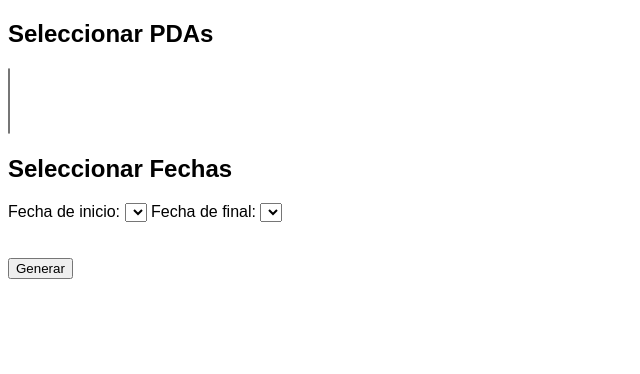
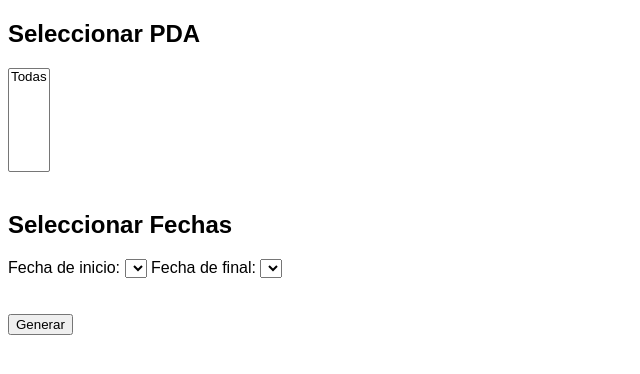
Before and after one commit to vega-martin/CorreosRutas, a Flask app: page /options in a window 1280 px wide. Shown: the top 374 px of the page, without its empty margins (0-640 px from the left). Run offline with Flask 3, Linux system fonts and the light colour scheme; lists and menus that the app fills with data are empty.

Commit message:
Arreglar selector de pdas y fechas

```diff
--- a/Frontend/app/controllers/options.py
+++ b/Frontend/app/controllers/options.py
@@ -4,9 +4,12 @@ import pandas as pd
 
 options_bp = Blueprint('options', __name__, template_folder='templates')
 
+
+
 @options_bp.route('/options')
 def options():
     return render_template('options.html')
+
 
 
 def normalizar_fechas(lista_fechas):
@@ -15,10 +18,10 @@ def normalizar_fechas(lista_fechas):
     for fecha in lista_fechas:
         try:
             # Convertir con pandas, autodetecta formato
-            fecha_convertida = pd.to_datetime(fecha, dayfirst=True, errors='coerce')
+            fecha_convertida = pd.to_datetime(fecha, errors='coerce')
             if pd.isna(fecha_convertida):
                 continue  # si no se pudo convertir, se ignora
-            fechas_convertidas.append(fecha_convertida.strftime('%Y-%m-%d'))
+            fechas_convertidas.append(fecha_convertida.strftime('%d-%m-%Y'))
         except Exception as e:
             print(f"Error al convertir la fecha {fecha}: {e}")
 
@@ -27,13 +30,7 @@ def normalizar_fechas(lista_fechas):
 
 
 
-def get_fechas_por_pda(path, pda):
-    try:
-        df = pd.read_csv(path, delimiter=';', low_memory=False)
-    except Exception as e:
-        print(f"Error al leer el archivo CSV: {e}")
-        return []
-
+def get_fechas_por_pda(df, pda):
     posibles_columnas_fecha = ['fec_lectura_medicion', 'Fec Actividad', 'INSTANTE']
     posibles_columnas_pda = ['cod_inv_pda', 'Num Inv', 'COD_SECCION']
 
@@ -48,16 +45,42 @@ def get_fechas_por_pda(path, pda):
         print("No se encontraron columnas válidas para fechas o PDAs.")
         return []
 
+
+
+def get_fechas_por_todas_las_pdas(df):
+    posibles_columnas_fecha = ['fec_lectura_medicion', 'Fec Actividad', 'INSTANTE']
+    col_fecha = next((col for col in posibles_columnas_fecha if col in df.columns), None)
+
+    if col_fecha:
+        fechas = sorted(df[col_fecha].dropna().unique())
+        return normalizar_fechas(fechas)
+    else:
+        print("No se encontró una columna válida de fechas.")
+        return []
+
+
+
 @options_bp.route('/fechas_por_pda')
 def fechas_por_pda():
     pda = request.args.get('pda')
     path = current_app.config['UPLOADED_FILES']['A']
+    try:
+        df = pd.read_csv(path, delimiter=';', low_memory=False)
+    except Exception as e:
+        print(f"Error al leer el archivo CSV: {e}")
+        return []
 
     if not path or not pda:
         return jsonify({'fechas': []})
 
-    fechas = get_fechas_por_pda(path, pda)
+    if pda == "TODAS":
+        fechas = get_fechas_por_todas_las_pdas(df)
+    else:
+        fechas = get_fechas_por_pda(df, pda)
+
     return jsonify({'fechas': fechas})
+
+
 
 @options_bp.route('/procesar_mapa', methods=['POST'])
 def procesar_mapa():
@@ -73,5 +96,4 @@ def procesar_mapa():
         flash("La fecha de fin debe ser mayor que la de inicio", "error")
         return redirect(url_for('options_bp.generar_mapa'))
 
-    # Procesar datos (mapa, gráfico, etc.)
-    return f"Procesando mapa para PDA {pda} entre {fecha_inicio} y {fecha_fin}"
+    return f"Procesando mapa para PDA: {pda} entre {fecha_inicio} y {fecha_fin}"
--- a/Frontend/app/templates/options.html
+++ b/Frontend/app/templates/options.html
@@ -3,33 +3,27 @@
 {% block content %}
 
     <div>
-        <form id="forms" method="POST" action="/generateResults" onsubmit="return validarFechas()">
-            <h2>Seleccionar PDAs</h2>
-            <select name="pda" id="pda" multiple>
+        <form id="forms" method="POST" action="/procesar_mapa" onsubmit="return validarFormulario();">
+            <h2>Seleccionar PDA</h2>
+            <select name="pda" id="pda" size="6">
+                <option value="TODAS">Todas</option>
                 {% for pda in pdas %}
                     <option value="{{ pda }}">{{ pda }}</option>
                 {% endfor %}
             </select>
-            <br>
+            <br><br>
 
             <h2>Seleccionar Fechas</h2>
             <label for="fechaInicio">Fecha de inicio:</label>
-            <select name="fechaInicio" id="fechaInicio">
-                {% for fecha in fechas %}
-                    <option value="{{ fecha }}">{{ fecha }}</option>
-                {% endfor %}
-            </select>
+            <select name="fecha_inicio" id="fechaInicio"></select>
 
             <label for="fechaFin">Fecha de final:</label>
-            <select name="fechaFin" id="fechaFin">
-                {% for fecha in fechas %}
-                    <option value="{{ fecha }}">{{ fecha }}</option>
-                {% endfor %}
-            </select>
-            <br>
-            <br><br>
+            <select name="fecha_fin" id="fechaFin"></select>
+            <br><br><br>
+
             <button type="submit">Generar</button>
         </form>
+
         <script>
             const pdaSelect = document.getElementById('pda');
             const fechaInicio = document.getElementById('fechaInicio');
@@ -37,7 +31,12 @@
 
             pdaSelect.addEventListener('change', function () {
                 const pda = this.value;
-                if (!pda) return;
+
+                if (!pda) {
+                    fechaInicio.innerHTML = '';
+                    fechaFin.innerHTML = '';
+                    return;
+                }
 
                 fetch(`/fechas_por_pda?pda=${encodeURIComponent(pda)}`)
                     .then(response => response.json())
@@ -55,14 +54,20 @@
                     });
             });
 
-            function validarFechas() {
+            function validarFormulario() {
                 const ini = fechaInicio.value;
                 const fin = fechaFin.value;
+
+                if (!ini || !fin) {
+                    alert("Debes seleccionar una fecha de inicio y de fin.");
+                    return false;
+                }
 
                 if (ini >= fin) {
                     alert("La fecha de fin debe ser mayor que la de inicio.");
                     return false;
                 }
+
                 return true;
             }
         </script>
--- a/Frontend/config.py
+++ b/Frontend/config.py
@@ -2,7 +2,7 @@ import os
 
 class Config:
     SECRET_KEY = os.environ.get('SECRET_KEY', 'Clave secreta para la sesion :)')
-    UPLOAD_FOLDER = os.path.join(os.getcwd(), 'uploads')
+    UPLOAD_FOLDER = os.path.join(os.getcwd(), 'Frontend/uploads')
     UPLOADED_FILES = {'A': None, 'B': None, 'C': None}
     ALLOWED_EXTENSIONS = {'csv'}
 
```
